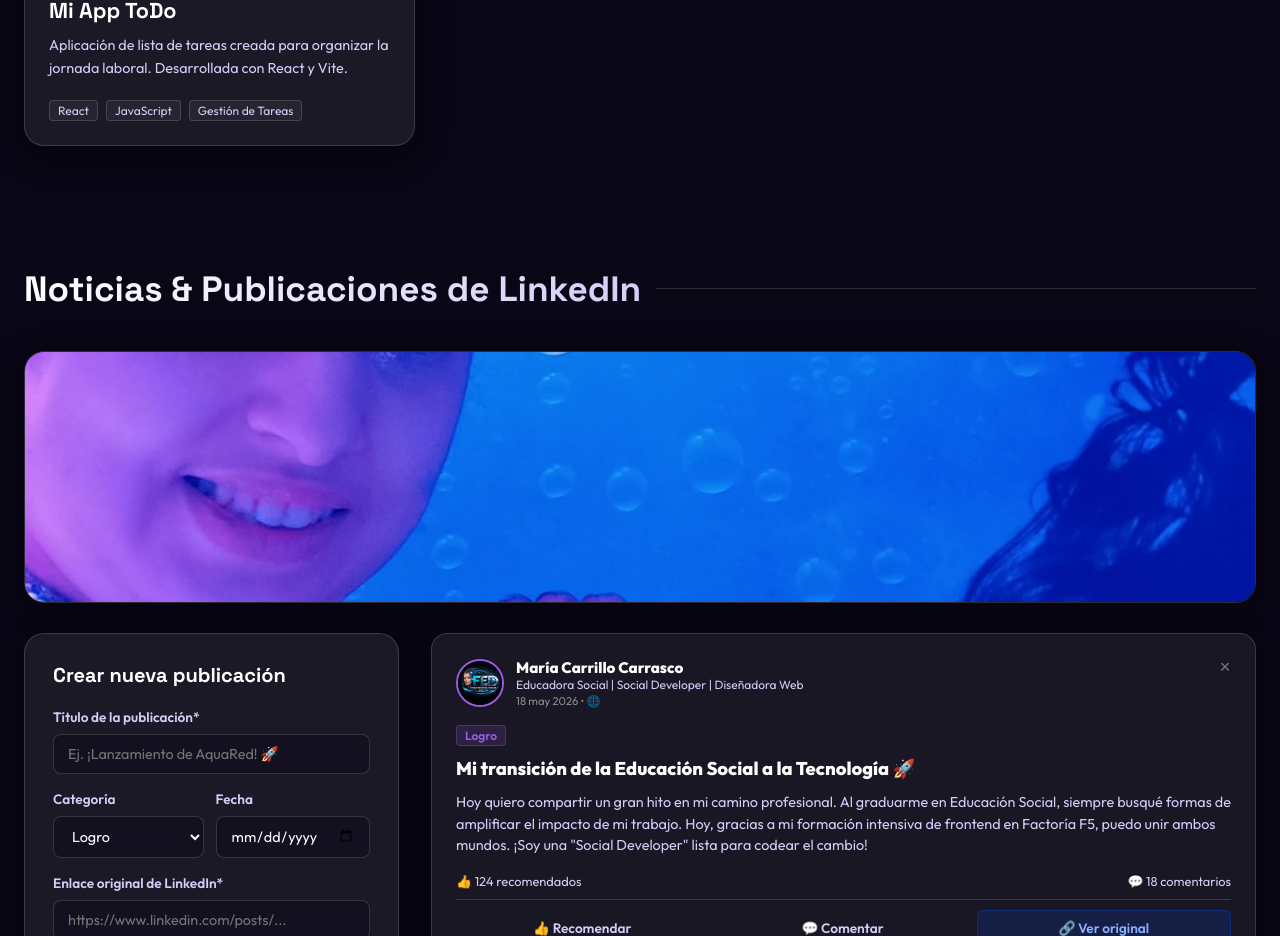
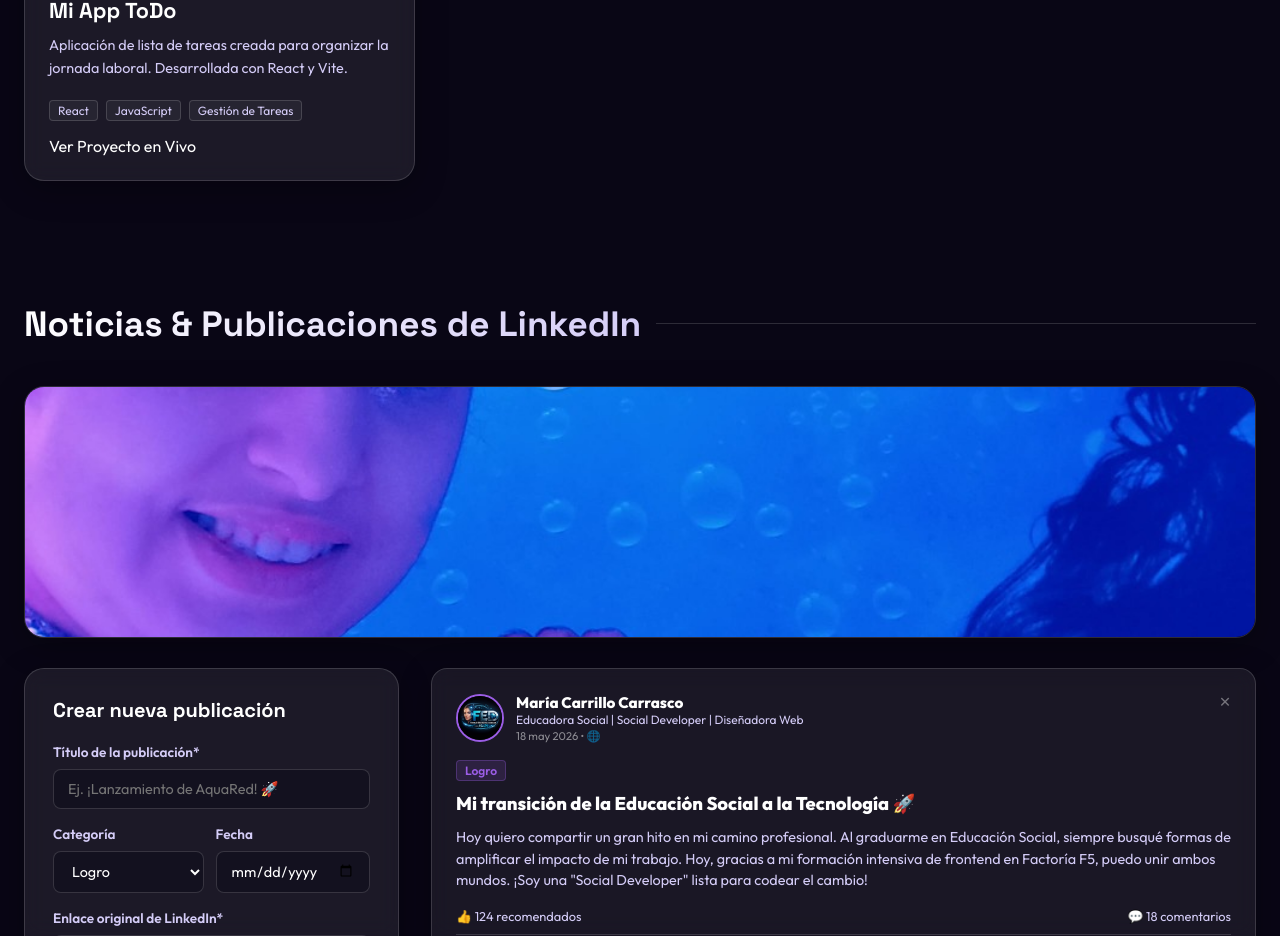
Before and after one commit to MariaCarrilloCarrasco/Portfolio-Videocurr-culum---Mar-a-Carrillo-Carrasco, a React (Vite) app: page / in a window 1280 px wide. Shown: the part 9500-10436 px from the top of the page. Built offline with nearby package versions, Linux system fonts and the light colour scheme.

Commit message:
feat: add Vercel link for To Do List project

```diff
--- a/src/App.jsx
+++ b/src/App.jsx
@@ -248,7 +248,8 @@ export default function App() {
       category: 'Tech',
       tags: ['React', 'JavaScript', 'Gestión de Tareas'],
       icon: '📝',
-      video: 'https://www.youtube.com/embed/C0g3DbQMiuw?rel=0'
+      video: 'https://www.youtube.com/embed/C0g3DbQMiuw?rel=0',
+      link: 'https://to-do-list-gamma-smoky.vercel.app'
     }
   ];
 
```
